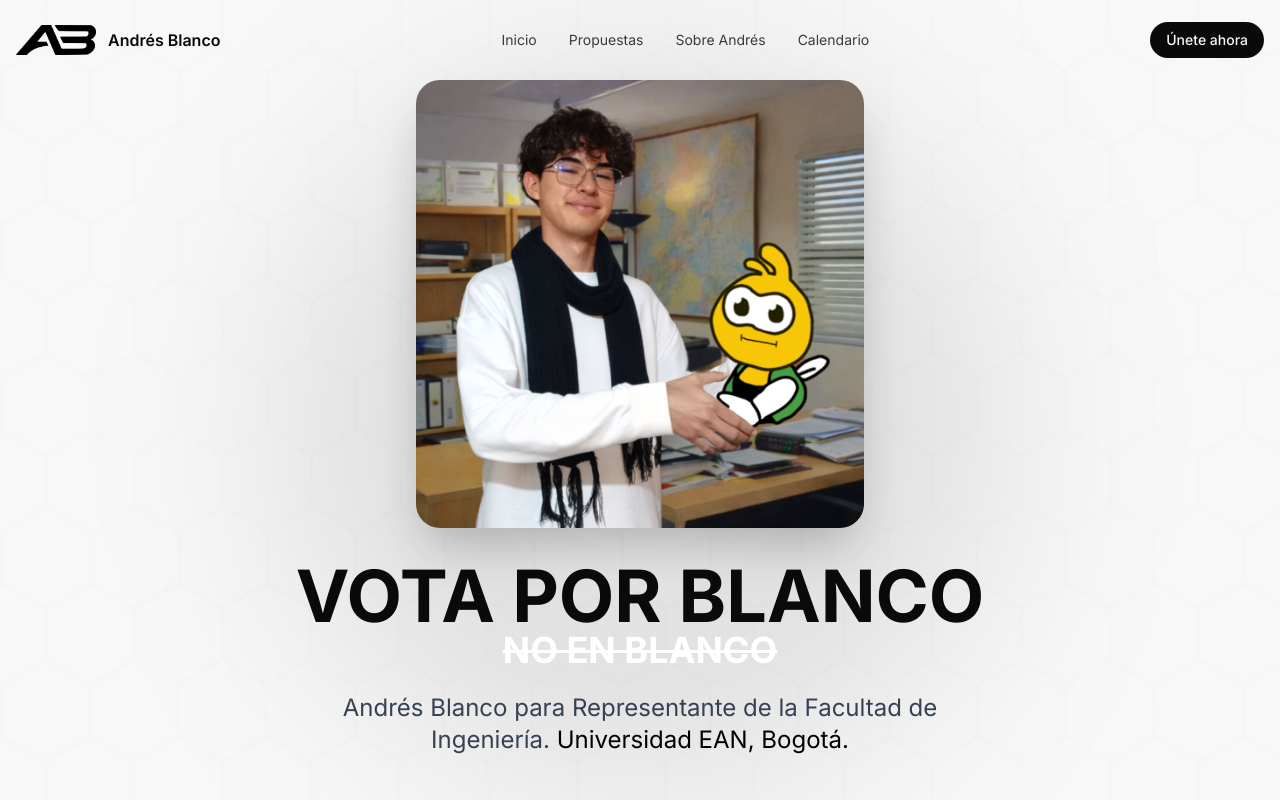
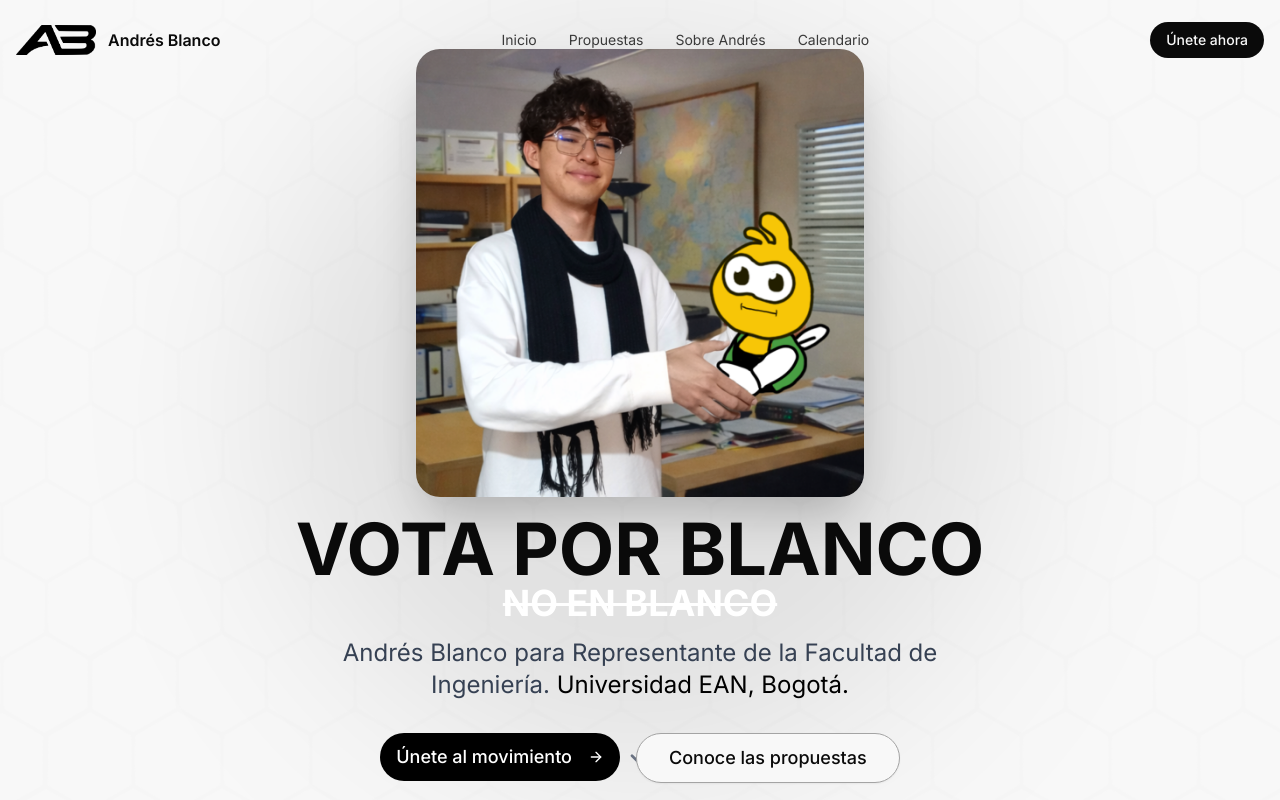
Before and after one commit to maicoltorodev/Andres-blanco, a Next.js app: page / in a window 1280 px wide. Shown: the top 800 px of the page. Built offline with nearby package versions, Linux system fonts and the light colour scheme.

Commit message:
prueba de blanco

```diff
--- a/components/hero.tsx
+++ b/components/hero.tsx
@@ -33,7 +33,7 @@ export function Hero() {
             initial={{ opacity: 0, scale: 0.8 }}
             animate={{ opacity: 1, scale: 1 }}
             transition={{ duration: 0.6 }}
-            className="mb-8 mt-20"
+            className="mb-4 mt-8"
           >
             <img
               src="/yo.png"
@@ -46,12 +46,12 @@ export function Hero() {
           <h1 className="text-5xl md:text-7xl lg:text-7xl font-bold mb-0 leading-none">
             VOTA POR BLANCO
           </h1>
-          <h2 className="text-2xl md:text-4xl font-bold text-white line-through mb-6 p-0 leading-none">
+          <h2 className="text-2xl md:text-4xl font-bold text-white line-through mb-4 p-0 leading-none">
             NO EN BLANCO
           </h2>
 
           {/* subtitulo */}
-          <p className="text-xl md:text-2xl text-gray-700 max-w-2xl mb-12">
+          <p className="text-xl md:text-2xl text-gray-700 max-w-2xl mb-8">
             Andrés Blanco para Representante de la Facultad de Ingeniería.
             <span className="text-black"> Universidad EAN, Bogotá.</span>
           </p>
```
